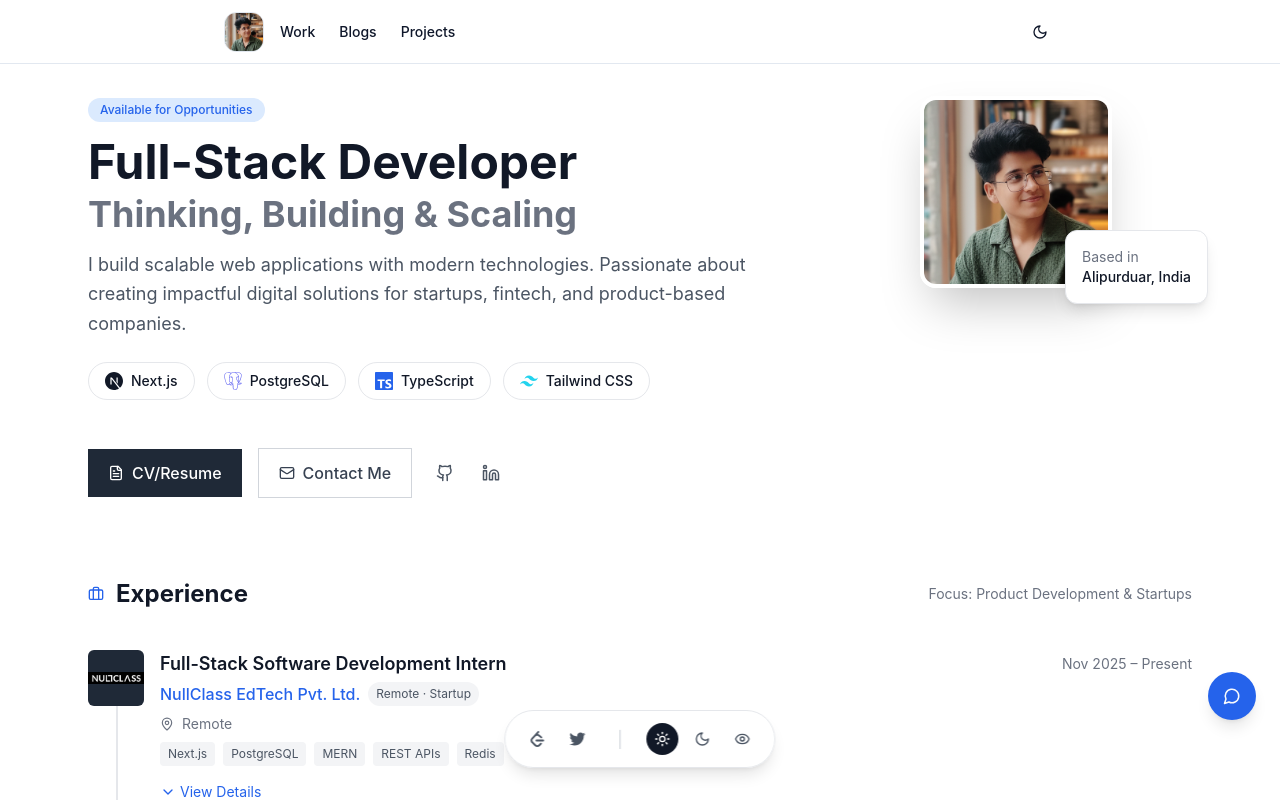
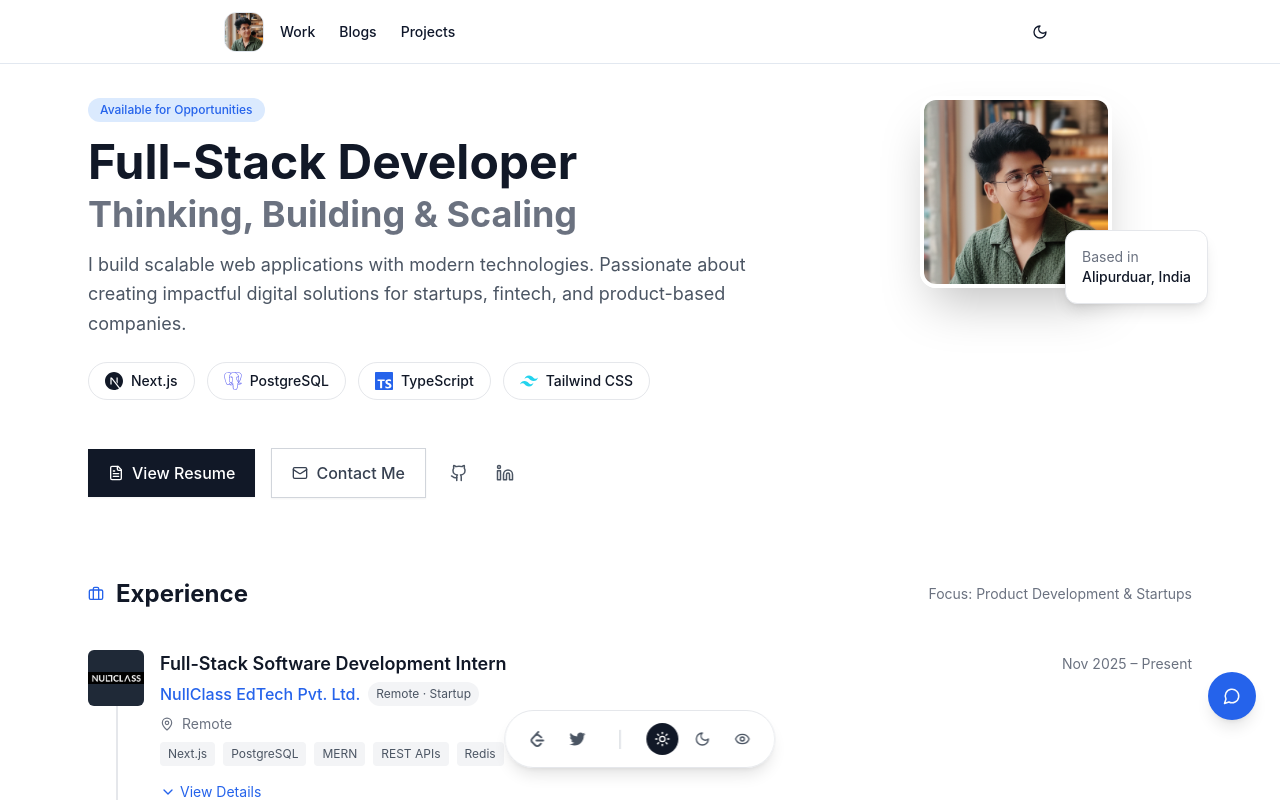
Before and after one commit to IshaSah24/MyPortfolio, a React (Vite) app in the folder Frontend/: page / in a window 1280 px wide. Shown: the top 800 px of the page. Built offline with nearby package versions, Linux system fonts and the light colour scheme.

Commit message:
Improve header CTA and core tech stack

```diff
--- a/Frontend/src/App.jsx
+++ b/Frontend/src/App.jsx
@@ -426,17 +426,18 @@ function App() {
 
               <div className="flex flex-wrap items-center gap-4">
                 <a
-                  href="/src/assets/cv/IshaSah-CV.pdf"
+                  href="https://drive.google.com/file/d/1a_LkV8XoM9zNEy9DHK9qY3x2VVPOov3c/view?usp=sharing"
                   target="_blank"
                   rel="noopener noreferrer"
-                  className="inline-flex items-center gap-2 px-5 py-3 bg-gray-800 dark:bg-white text-white dark:text-gray-900 font-medium hover:bg-gray-700 dark:hover:bg-gray-300 transition-colors"
+                  className="inline-flex hover:shadow-md hover:-translate-y-0.5 items-center gap-2 px-5 py-3 rounded-lg bg-gray-900 dark:bg-white text-white dark:text-gray-900 font-medium hover:bg-gray-800 dark:hover:bg-gray-200 transition-all shadow-sm"
                 >
                   <FileText size={16} />
-                  CV/Resume
+                  View Resume
                 </a>
+
                 <a
                   href="mailto:sah904582@gmail.com"
-                  className="inline-flex items-center gap-2 px-5 py-3 border border-gray-300 dark:border-gray-700 rounded-lg font-medium text-gray-700 dark:text-gray-300 hover:bg-gray-50 dark:hover:bg-gray-800 transition-colors"
+                  className=" shadow-sm hover:shadow-md hover:-translate-y-0.5 inline-flex items-center gap-2 px-5 py-3 border border-gray-300 dark:border-gray-700 rounded-lg font-medium text-gray-700 dark:text-gray-300 hover:bg-gray-50 dark:hover:bg-gray-800 transition-colors"
                 >
                   <Mail size={16} />
                   Contact Me
```
